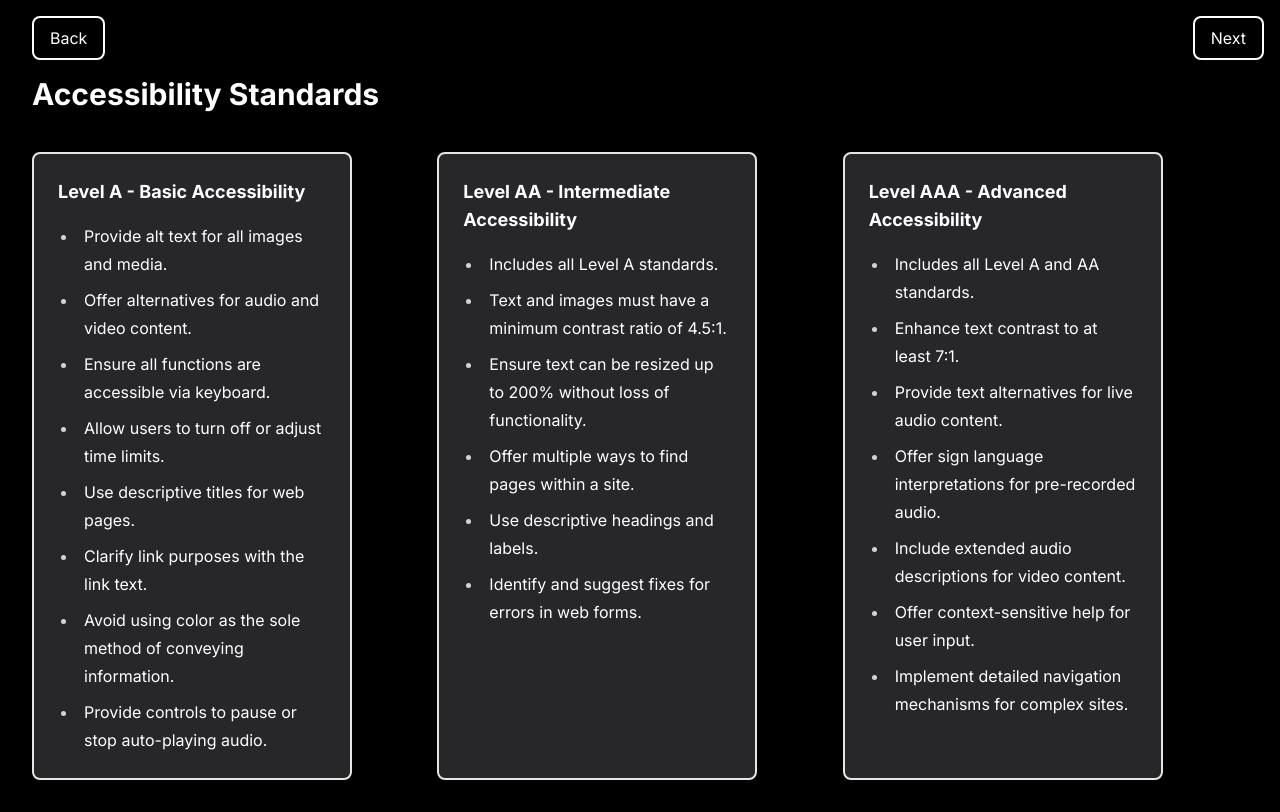
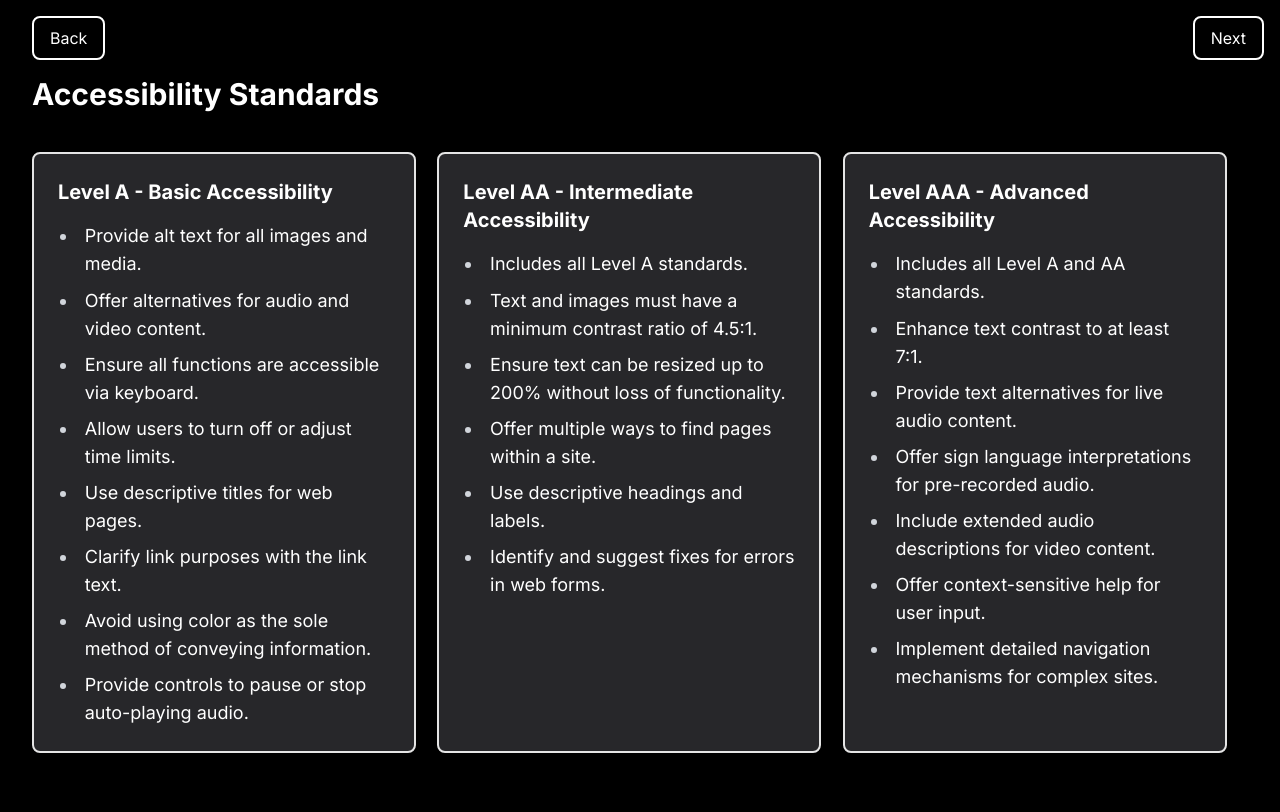
Before and after one commit to matthew-deal-rocketlab/Accessibility, a Next.js app: page /standards in a window 1280 px wide. Built offline with nearby package versions, Linux system fonts and the light colour scheme.

Commit message:
[update]: updated font size on cards

```diff
--- a/src/components/ui/standardsCard.tsx
+++ b/src/components/ui/standardsCard.tsx
@@ -12,9 +12,9 @@ const WCAGStandardsCard: React.FC<WCAGStandardsCardProps> = ({
   standards,
 }) => {
   return (
-    <Card className="max-w-xs space-y-4 overflow-hidden rounded-lg border-2 bg-zinc-800 p-6 shadow-lg *:text-white">
-      <HeaderTag className="text-lg font-bold " level="h2" text={title} />
-      <ul className="prose  list-disc space-y-2 pl-5 ">
+    <Card className="max-w-sm space-y-4 overflow-hidden rounded-lg border-2 bg-zinc-800 p-6 shadow-lg *:text-white">
+      <HeaderTag className="text-xl font-bold " level="h2" text={title} />
+      <ul className="prose list-disc space-y-2 pl-5 text-lg ">
         {standards.map((standard, index) => (
           <li key={index}>{standard}</li>
         ))}
```
